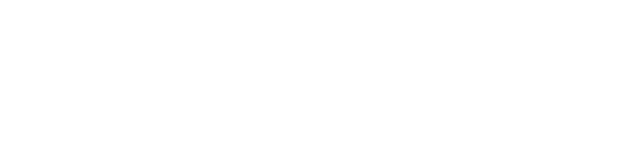
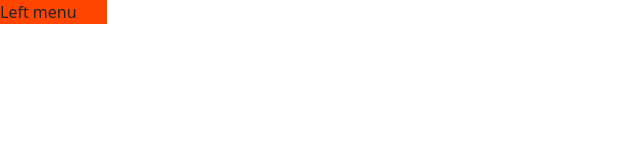
Before and after one commit to Arturony/Ejercicio_Boostrap, a plain HTML site: page index.html in a window 1280 px wide. Shown: the whole page, without its empty margins (0-640 px from the left). Drawn offline with nearby package versions, Linux system fonts and the light colour scheme.

Commit message:
Little changes

```diff
--- a/index.html
+++ b/index.html
@@ -12,7 +12,9 @@
 
     </header>
     <main>
-
+        <div class="col-md-1 d-none d-sm-block col-lg-1" style="background-color: orangered;">
+            Left menu
+        </div>
     </main>
     <footer>
 
```
